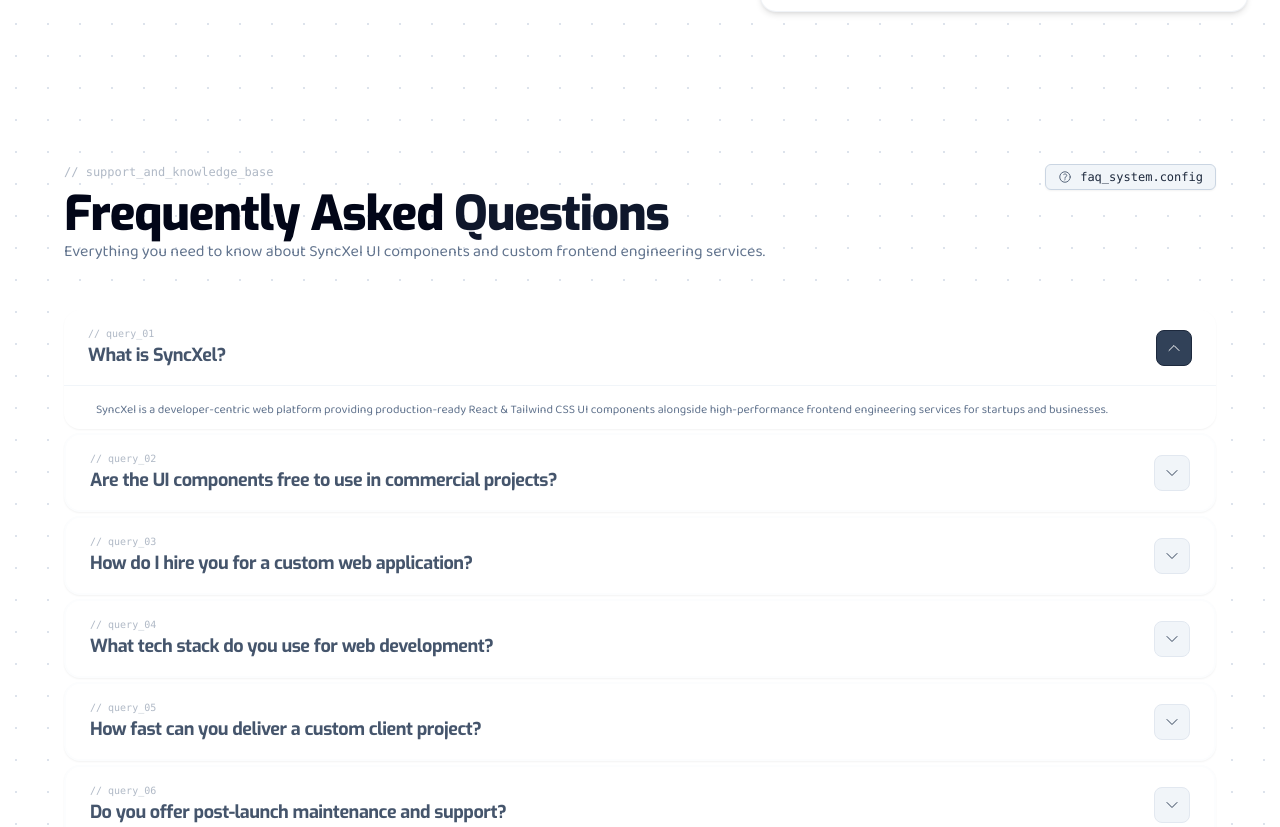
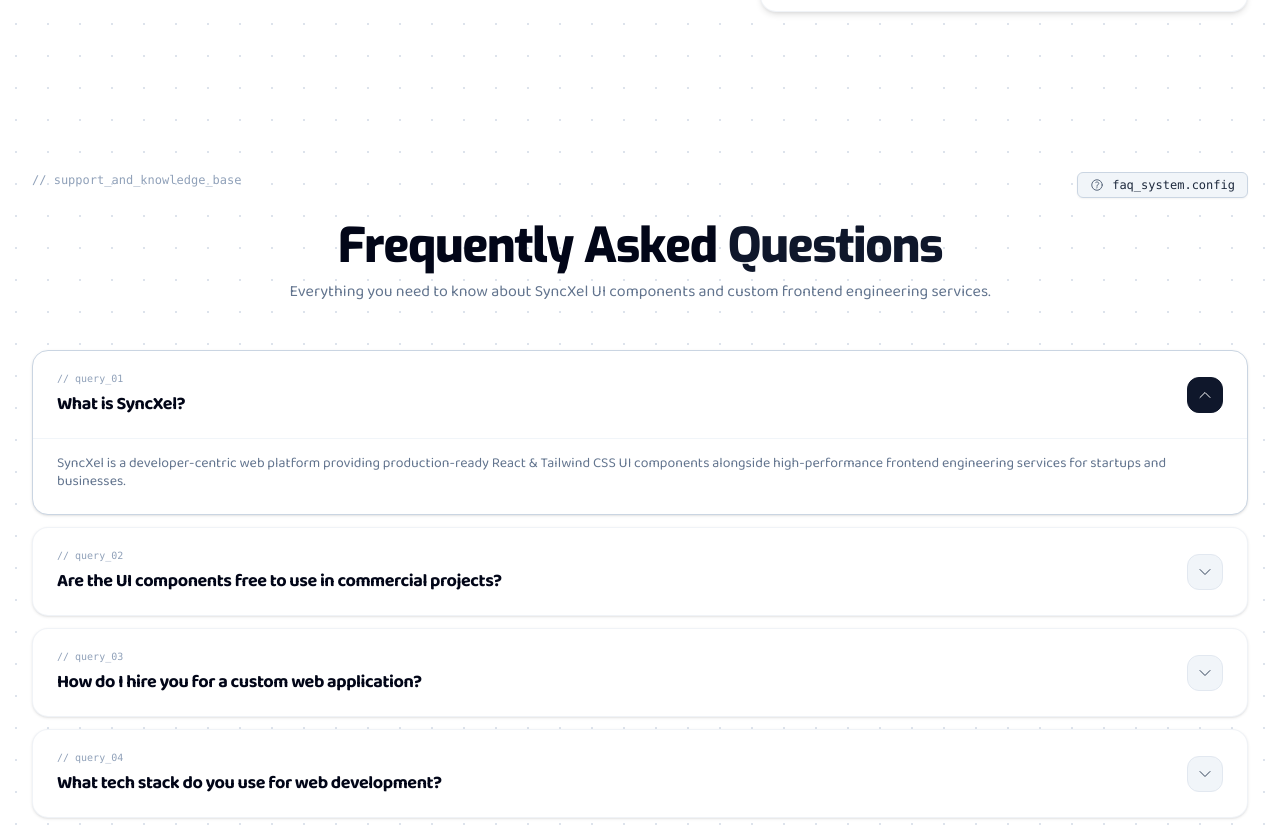
Before and after one commit to lakshan-beast/SyncXel, a React (Vite) app: page / in a window 1280 px wide. Shown: the part 6488-7315 px from the top of the page. Built offline with nearby package versions, Linux system fonts and the light colour scheme.

Commit message:
feat: Update FAQ section with improved layout, animations, and accessibility enhancements

```diff
--- a/src/components/FAQ.jsx
+++ b/src/components/FAQ.jsx
@@ -1,3 +1,4 @@
+
 // import React, { useState } from "react";
 // import { motion, AnimatePresence } from "framer-motion";
 // import {
@@ -54,7 +55,7 @@
 //   };
 
 //   const itemVariants = {
-//     hidden: { opacity: 0, y: 20 },
+//     hidden: { opacity: 0, y: -50 },
 //     visible: {
 //       opacity: 1,
 //       y: 0,
@@ -65,32 +66,31 @@
 //   return (
 //     <section
 //       id="faq"
-//       className="py-24 px-4 sm:px-8 relative overflow-hidden scroll-mt-20">
-//       {/* Background Accent Glows */}
-//       <div className="absolute bottom-0 right-1/4 w-96 h-96 bg-cyan-500/10 blur-[150px] pointer-events-none rounded-full" />
-//       <div className="absolute top-1/4 left-10 w-80 h-80 bg-indigo-500/10 blur-[140px] pointer-events-none rounded-full" />
-
-//       <div className="max-w-4xl mx-auto space-y-12 relative z-10">
+//       className="py-10 px-4 sm:px-8 max-w-7xl mx-auto scroll-mt-0  lg:scroll-mt-1">
+//       <div className="relative z-10 p-2 sm:p-8 max-w-7xl mx-auto space-y-12">
 //         {/* Section Header */}
 //         <motion.div
-//           initial={{ opacity: 0, y: -20 }}
+//           initial={{ opacity: 0, y: -30 }}
 //           whileInView={{ opacity: 1, y: 0 }}
-//           viewport={{ once: true }}
+//           viewport={{ once: false }}
 //           transition={{ duration: 0.6 }}
-//           className="text-center space-y-2">
-//           <div className="inline-flex items-center space-x-2 px-3.5 py-1.5 rounded-full bg-cyan-500/10 border border-cyan-500/20 text-cyan-400 text-xs font-semibold">
-//             <HiOutlineQuestionMarkCircle className="w-4 h-4" />
-//             <span>Got Questions?</span>
+//           className="text-left space-y-1">
+//           <div className="flex flex-col gap-1 lg:flex-row lg:justify-between mb-3 lg:mb-0">
+//             <span className="font-mono text-xs text-slate-500/50 mb-0 block">
+//               // support_and_knowledge_base
+//             </span>
+
+//             <div className="inline-flex items-center w-fit space-x-2 px-3 py-1 rounded-md bg-slate-100 border border-slate-300 text-slate-800 text-xs font-mono shadow-xs">
+//               <HiOutlineQuestionMarkCircle className="w-3.5 h-3.5 text-slate-600" />
+//               <span>faq_system.config</span>
+//             </div>
 //           </div>
 
-//           <h2 className="text-3xl sm:text-4xl md:text-5xl font-extrabold text-white tracking-tight">
-//             Frequently Asked{" "}
-//             <span className="text-transparent bg-clip-text bg-gradient-to-r from-cyan-400 to-indigo-500">
-//               Questions
-//             </span>
+//           <h2 className="text-3xl sm:text-4xl lg:text-5xl font-extrabold text-slate-950 tracking-tight">
+//             Frequently Asked <span className="text-slate-900">Questions</span>
 //           </h2>
 
-//           <p className="text-slate-400 text-sm sm:text-base leading-tight max-w-xl mx-auto">
+//           <p className="text-sm sm:text-base text-slate-500 leading-tight max-w-4xl font-baloo">
 //             Everything you need to know about SyncXel UI components and custom
 //             frontend engineering services.
 //           </p>
@@ -102,7 +102,7 @@
 //           initial="hidden"
 //           whileInView="visible"
 //           viewport={{ once: true }}
-//           className="space-y-2">
+//           className="space-y-2 lg:space-y-1">
 //           {faqs.map((faq, idx) => {
 //             const isOpen = openIndex === idx;
 
@@ -110,31 +110,41 @@
 //               <motion.div
 //                 key={idx}
 //                 variants={itemVariants}
-//                 className={`px-3 py-0 rounded-4xl lg:rounded-2xl border-3 md:border-2 transition-all duration-300 overflow-hidden backdrop-blur-md ${
+//                 className={`rounded-2xl border-2 transition-all duration-100 overflow-hidden bg-white shadow-xs ${
 //                   isOpen
-//                     ? "bg-slate-900/90 border-cyan-500/15 shadow-xl shadow-cyan-500/5"
-//                     : "bg-slate-900/40 border-white/8 hover:border-white/12"
+//                     ? "border-slate-200/30 shadow-lg border-none"
+//                     : "border-slate-200/10 hover:border-slate-200/20"
 //                 }`}>
 //                 {/* Accordion Question Header */}
 //                 <button
 //                   type="button"
 //                   onClick={() => toggleFaq(idx)}
-//                   className="w-full p-6 text-left flex items-center justify-between gap-4 cursor-pointer focus:outline-none"
+//                   className="w-full px-6 py-4 text-left flex items-center justify-between gap-3 cursor-pointer focus:outline-none"
 //                   aria-expanded={isOpen}>
-//                   <span className="text-base sm:text-lg font-semibold text-white/80 hover:text-white tracking-tight">
-//                     {faq.question}
-//                   </span>
+//                   <div className="space-y-0">
+//                     <span className="font-mono text-[10px] text-slate-500/50 block">
+//                       // query_0{idx + 1}
+//                     </span>
+//                     <span className="text-base sm:text-lg font-bold font-exo text-slate-600 tracking-tight">
+//                       {faq.question}
+//                     </span>
+//                   </div>
+
 //                   <div
-//                     className={`w-8 h-8 rounded-lg flex items-center justify-center shrink-0 border transition-all duration-300 ${
+//                     className={`w-9 h-9 rounded-lg flex items-center justify-center shrink-0 border transition-all duration-300 ${
 //                       isOpen
-//                         ? "bg-cyan-500/10 border-cyan-500/50 text-cyan-300 rotate-540 scale-120"
-//                         : "bg-slate-950 border-white/10 text-slate-400"
+//                         ? "bg-slate-700 border-slate-800 text-white"
+//                         : "bg-slate-100 border-slate-200 text-slate-700"
 //                     }`}>
-//                     <HiOutlineChevronDown className="w-4 h-4" />
+//                     <HiOutlineChevronDown
+//                       className={`w-4 h-4 transition-transform duration-300 ${
+//                         isOpen ? "rotate-180" : ""
+//                       }`}
+//                     />
 //                   </div>
 //                 </button>
 
-//                 {/* Accordion Answer Content with Smooth Framer Motion */}
+//                 {/* Accordion Answer Content */}
 //                 <AnimatePresence>
 //                   {isOpen && (
 //                     <motion.div
@@ -142,7 +152,7 @@
 //                       animate={{ opacity: 1, height: "auto" }}
 //                       exit={{ opacity: 0, height: 0 }}
 //                       transition={{ duration: 0.3, ease: "easeInOut" }}>
-//                       <div className="px-8 pb-3 pt-0 text-slate-400 text-sm sm:text-base leading-tight border-t border-white/10 mt-0">
+//                       <div className="px-8 py-1 pb-3 pt-0 text-slate-500 text-xs sm:text-md leading-tight border-t border-slate-100 mt-0 font-baloo">
 //                         <p className="pt-4">{faq.answer}</p>
 //                       </div>
 //                     </motion.div>
@@ -213,7 +223,7 @@ export default function FaqSection() {
   };
 
   const itemVariants = {
-    hidden: { opacity: 0, y: -50 },
+    hidden: { opacity: 0, y: 20 },
     visible: {
       opacity: 1,
       y: 0,
@@ -224,17 +234,17 @@ export default function FaqSection() {
   return (
     <section
       id="faq"
-      className="py-10 px-4 sm:px-8 max-w-7xl mx-auto scroll-mt-0  lg:scroll-mt-1">
-      <div className="relative z-10 p-2 sm:p-8 max-w-7xl mx-auto space-y-12">
+      className="py-20 px-4 sm:px-6 lg:px-8 max-w-7xl mx-auto scroll-mt-20 text-slate-900">
+      <div className="relative z-10 space-y-12">
         {/* Section Header */}
         <motion.div
-          initial={{ opacity: 0, y: -30 }}
+          initial={{ opacity: 0, y: -20 }}
           whileInView={{ opacity: 1, y: 0 }}
-          viewport={{ once: false }}
+          viewport={{ once: true }}
           transition={{ duration: 0.6 }}
-          className="text-left space-y-1">
-          <div className="flex flex-col gap-1 lg:flex-row lg:justify-between mb-3 lg:mb-0">
-            <span className="font-mono text-xs text-slate-500/50 mb-0 block">
+          className="text-left space-y-3">
+          <div className="flex flex-col gap-2 lg:flex-row lg:justify-between">
+            <span className="font-mono text-xs text-slate-400 block">
               // support_and_knowledge_base
             </span>
 
@@ -244,11 +254,11 @@ export default function FaqSection() {
             </div>
           </div>
 
-          <h2 className="text-3xl sm:text-4xl lg:text-5xl font-extrabold text-slate-950 tracking-tight">
+          <h2 className="text-3xl sm:text-4xl lg:text-5xl font-extrabold text-slate-950 tracking-tight text-left sm:text-center pt-1 sm:pt-3">
             Frequently Asked <span className="text-slate-900">Questions</span>
           </h2>
 
-          <p className="text-sm sm:text-base text-slate-500 leading-tight max-w-4xl font-baloo">
+          <p className="text-sm sm:text-base text-slate-500 leading-tight max-w-3xl font-baloo mx-auto text-left sm:text-center">
             Everything you need to know about SyncXel UI components and custom
             frontend engineering services.
           </p>
@@ -260,7 +270,7 @@ export default function FaqSection() {
           initial="hidden"
           whileInView="visible"
           viewport={{ once: true }}
-          className="space-y-2 lg:space-y-1">
+          className="space-y-3">
           {faqs.map((faq, idx) => {
             const isOpen = openIndex === idx;
 
@@ -268,30 +278,29 @@ export default function FaqSection() {
               <motion.div
                 key={idx}
                 variants={itemVariants}
-                className={`rounded-2xl border-2 transition-all duration-100 overflow-hidden bg-white shadow-xs ${
+                className={`rounded-2xl border transition-all duration-300 overflow-hidden bg-white shadow-sm ${
                   isOpen
-                    ? "border-slate-200/30 shadow-lg border-none"
-                    : "border-slate-200/10 hover:border-slate-200/20"
+                    ? "border-slate-300 shadow-md"
+                    : "border-slate-200/50 hover:border-slate-300/50"
                 }`}>
                 {/* Accordion Question Header */}
                 <button
                   type="button"
                   onClick={() => toggleFaq(idx)}
-                  className="w-full px-6 py-4 text-left flex items-center justify-between gap-3 cursor-pointer focus:outline-none"
-                  aria-expanded={isOpen}>
-                  <div className="space-y-0">
-                    <span className="font-mono text-[10px] text-slate-500/50 block">
+                  className="w-full px-6 py-5 text-left flex items-center justify-between gap-4 cursor-pointer focus:outline-none">
+                  <div className="space-y-1">
+                    <span className="font-mono text-[10px] text-slate-400 block">
                       // query_0{idx + 1}
                     </span>
-                    <span className="text-base sm:text-lg font-bold font-exo text-slate-600 tracking-tight">
+                    <span className="text-base sm:text-lg font-bold text-slate-950 tracking-tight">
                       {faq.question}
                     </span>
                   </div>
 
                   <div
-                    className={`w-9 h-9 rounded-lg flex items-center justify-center shrink-0 border transition-all duration-300 ${
+                    className={`w-9 h-9 rounded-xl flex items-center justify-center shrink-0 border transition-all duration-300 ${
                       isOpen
-                        ? "bg-slate-700 border-slate-800 text-white"
+                        ? "bg-slate-900 border-slate-900 text-white"
                         : "bg-slate-100 border-slate-200 text-slate-700"
                     }`}>
                     <HiOutlineChevronDown
@@ -310,7 +319,7 @@ export default function FaqSection() {
                       animate={{ opacity: 1, height: "auto" }}
                       exit={{ opacity: 0, height: 0 }}
                       transition={{ duration: 0.3, ease: "easeInOut" }}>
-                      <div className="px-8 py-1 pb-3 pt-0 text-slate-500 text-xs sm:text-md leading-tight border-t border-slate-100 mt-0 font-baloo">
+                      <div className="px-6 pb-6 pt-0 text-slate-500 text-xs sm:text-sm leading-tight border-t border-slate-100 font-baloo">
                         <p className="pt-4">{faq.answer}</p>
                       </div>
                     </motion.div>
```
